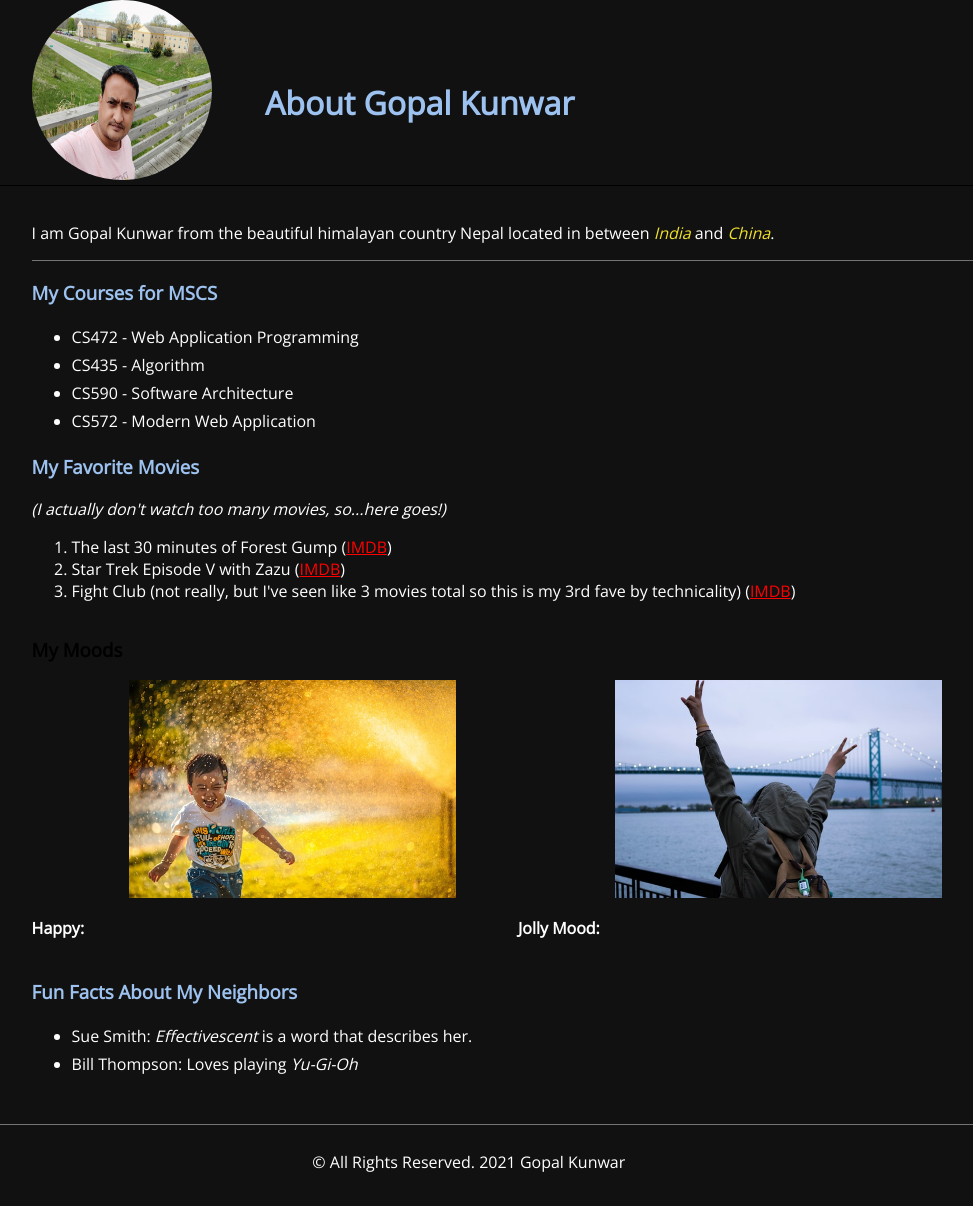
After one commit to gopalkunwar/gopalkunwar.github.io, a web app: file aboutme.html in a window 1280 px wide. The commit adds this page. Shown: the top 1206 px of the page, without its empty margins (122-1095 px from the left). Run offline with its HTML, style and script files only (its server is not run), Linux system fonts and the light colour scheme.

Commit message:
added aboutme page

```diff
--- /dev/null
+++ b/aboutme.html
@@ -0,0 +1,124 @@
+<!DOCTYPE html>
+<html lang="en">
+
+<head>
+    <title>About - Gopal Kunwar</title>
+    <meta name="viewport" content="width=device-width, initial-scale=1.0">
+
+    <meta name="keywords" content="wap,ip,tcp,udp,http,ftp,html,css," />
+    <meta name="canonical" content="https://gopalkunwar.github.io/aboutme.html" />
+    <meta property="og:type" content="Content" />
+    <meta name="og:title" content=" - About Gopal Kunwar" />
+    <meta name="og:description" content="I am from the beautiful country Nepal." />
+    <meta name="og:image" content="https://gopalkunwar.github.io" />
+    <meta name="og:url" content="https://gopalkunwar.github.io/aboutme.html" />
+    <meta name="og:site_name" content="About - Gopal Kunwar" />
+    <meta name="twitter:title" content="About - Gopal Kunwar" />
+    <meta name="twitter:description" content="I am from the beautiful country Nepal." />
+    <meta name="twitter:image" content="https://gopalkunwar.github.io" />
+    <meta name="twitter:card" content="username" />
+    <meta name="twitter:creator" content="username" />
+    <meta name="robots" content="index, follow" />
+    <link rel="stylesheet" href="css/style.css" />
+    <link rel="preconnect" href="https://fonts.googleapis.com">
+    <link rel="preconnect" href="https://fonts.gstatic.com" crossorigin="anonymous">
+    <link
+        href="https://fonts.googleapis.com/css2?family=Open+Sans:wght@300&family=Roboto+Condensed:wght@300&display=swap"
+        rel="stylesheet">
+</head>
+
+<body class="aboutme">
+    <header>
+        <div class="wrapper">
+            <div class="head">
+                <div class="photo">
+                    <a href="https://gopalkunwar.github.io">
+                        <img src="images/gopalkunwar.jpg" title="Gopal Kunwar" alt="Gopal Kunwar" />
+                    </a>
+                </div>
+                <div class="about">
+                    <h1>About Gopal Kunwar</h1>
+                </div>
+            </div>
+
+        </div>
+
+    </header>
+    <div class="wrapper marker">
+        <div class="container content">
+            <div class="intro">
+                <p>I am Gopal Kunwar from the beautiful himalayan country Nepal located in between <em
+                        style="color: #f0e12b;">India</em> and <em style="color: #f0e12b;">China</em>.</p>
+
+            </div>
+            <div class="courses">
+                <h3>My Courses for MSCS</h3>
+                <ul>
+                    <li>CS472 - Web Application Programming</li>
+                    <li>CS435 - Algorithm</li>
+                    <li>CS590 - Software Architecture</li>
+                    <li>CS572 - Modern Web Application</li>
+
+                </ul>
+            </div>
+            <div class="movies">
+                <h3>My Favorite Movies</h3>
+                <p>(I actually don't watch too many movies, so...here goes!)</p>
+                <ol>
+                    <li>The last 30 minutes of Forest Gump (<span class="imdb"><a href="https://www.imdb.com/title/tt0109830/" title="The last 30 minutes of Forest Gump" target="_blank">IMDB</a></span>)</li>
+                    <li>Star Trek Episode V with Zazu (<span class="imdb"><a href="https://www.imdb.com/title/tt0098382/" title="Star Trek Episode V with Zazu" target="_blank">IMDB</a></span>)</li>
+                    <li>Fight Club (not really, but I've seen like 3 movies total so this is my 3rd fave by
+                        technicality) (<span class="imdb"><a href="https://www.imdb.com/title/tt0137523/" title="Fight Club" target="_blank">IMDB</a></span>)</li>
+                </ol>
+            </div>
+            <div class="moods">
+                <h3>My Moods</h3>
+                <div class="first">
+                    <div class="mood-title">
+                        <h4>Happy: </h4>
+                    </div>
+                    <div class="mood-img">
+                        <img src="images/mi-pham-FtZL0r4DZYk-unsplash.jpg" alt="Happy Mood" />
+
+                    </div>
+
+                </div>
+                <div class="second">
+                    <div class="mood-title">
+                        <h4>Jolly Mood: </h4>
+                    </div>
+                    <div class="mood-img">
+                        <img src="images/antonette-marie-xbvKO2Df8M4-unsplash.jpg" alt="Jolly Mood" />
+
+                    </div>
+                </div>
+            </div>
+            <div class="neighbors">
+                <h3>Fun Facts About My Neighbors</h3>
+                <ul>
+                    <li>Sue Smith: <em>Effectivescent</em> is a word that describes her.</li>
+                    <li>Bill Thompson: Loves playing <i>Yu-Gi-Oh</i></li>
+                </ul>
+            </div>
+        </div>
+    </div>
+
+    <footer>
+
+        <div class="footer">
+            <div class="container">
+                <div class="copyright aboutme-copy">
+                    <p>&copy; All Rights Reserved. 2021 Gopal Kunwar</p>
+                </div>
+                <div class="w3c">
+                    <a href="https://validator.w3.org/nu/?doc=https://gopalkunwar.github.io/">
+                        <img src="https://manalabs.org/img/w3c-html.png" title="w3c validator" alt="w3c validation" />
+                    </a>
+                </div>
+            </div>
+        </div>
+    </footer>
+</body>
+
+
+</html>
--- a/css/style.css
+++ b/css/style.css
@@ -1,10 +1,13 @@
 body{padding: auto;margin: 0;font-family: 'Open Sans', sans-serif; }
+body.aboutme{background-color: #111;}
 .wrapper{border-bottom: 1px solid;}
 .head{padding: 0 12%; overflow: hidden;}
 .photo{float: left;}
 .photo img {width: 180px;height: 180px; border-radius: 129px;
 }
-.page-heading{float: right;width: 76%;padding-top: 60px;}
+.page-heading, .about{float: right;width: 76%;padding-top: 60px;}
+.about h1,.movies h3,.courses h3,.neighbors h3{color:#9dc2ef;}
+
     .page-heading h1{float: left;}
 
     .content ul li{padding:3px 0;}
@@ -23,3 +26,25 @@ body{padding: auto;margin: 0;font-family: 'Open Sans', sans-serif; }
         .copyright {float: left;padding: 5px;width: 85%;
         }
       }
+      .content p,.aboutme-copy p{color:#FFF;}
+      .intro {
+        border-bottom: 1px solid #767474;
+    }        .courses ul>li, .neighbors ul>li{color:#FFF;}
+    .movies ol{list-style:decimal;color:#FFF;}
+    .movies p{font-style: italic;}
+    .moods{overflow: hidden;}
+    .first{float: left; width: 50%;}
+.second{float: right;width:50%;}
+.mood-title{
+    float: left;
+    width: 20%;
+}
+.mood-title h4{color:#FFF;
+    padding-top: 215px;}
+
+    .mood-img{float: right;
+        width: 80%;}
+.mood-img img{width:84%; height: auto;}
+.marker{border-bottom: 1px solid #767474;}
+.imdb a, .imdb a:link{color:red; text-decoration: underline;}
+.imdb a:hover{color:yellow; text-decoration: underline;}
```
Also changed, not shown: css/aboutme.css (added, +25 -0 lines), index.html (+7 -23 lines), images/antonette-marie-xbvKO2Df8M4-unsplash.jpg (added), images/mi-pham-FtZL0r4DZYk-unsplash.jpg (added).
